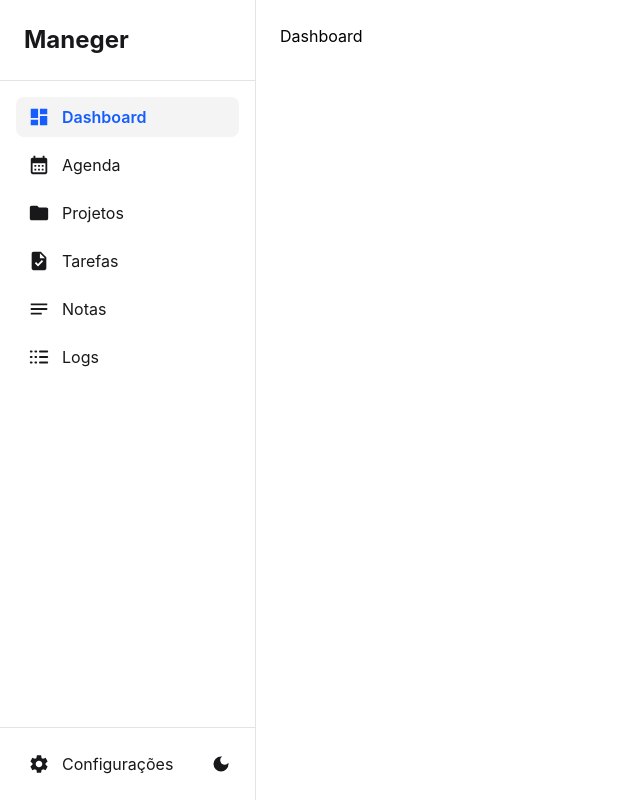
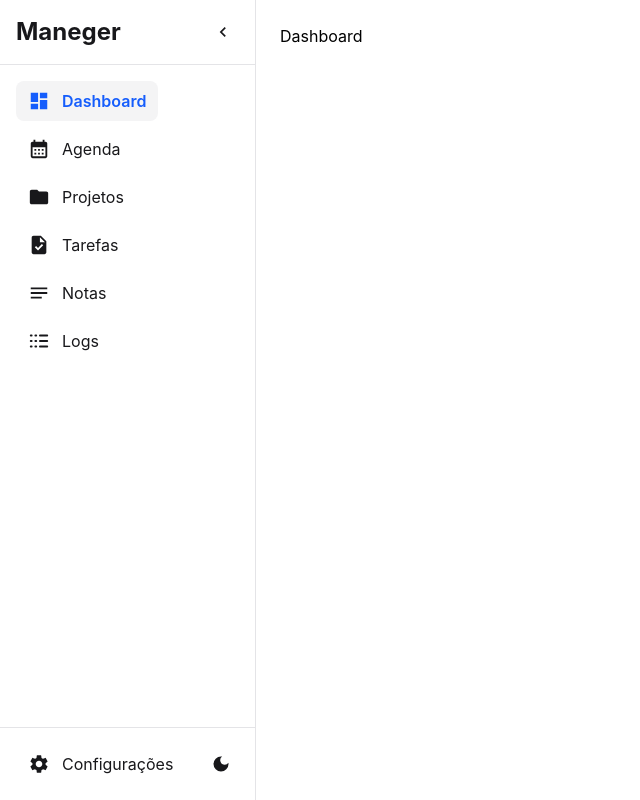
Before and after one commit to eduardolima01/Maneger, a React (Vite) app: page / in a window 1280 px wide. Shown: the whole page, without its empty margins (0-640 px from the left). Built offline with nearby package versions, Linux system fonts and the light colour scheme.

Commit message:
refactor(aside): adicionar recolhimento lateral
- extrair AsideNavItem em arquivo separado
- criar hook useAsideCollapsed com persistência
- adicionar Tooltip para labels no modo recolhido
- implementar animações de transição no menu

```diff
--- a/src/components/layout/AppLayout.tsx
+++ b/src/components/layout/AppLayout.tsx
@@ -1,5 +1,5 @@
 import { Outlet } from '@tanstack/react-router'
-import { Aside } from './Aside'
+import { Aside } from './Aside/Aside'
 
 export function AppLayout() {
   return (
--- a/src/components/layout/Aside.tsx
+++ /dev/null
@@ -1,91 +0,0 @@
-import { Link } from '@tanstack/react-router'
-import {
-  MdDashboard,
-  MdFolder,
-  MdTask,
-  MdCalendarMonth,
-  MdNotes,
-  MdSettings,
-} from 'react-icons/md'
-
-import { ThemeToggle } from '@/components/layout/ThemeToggle'
-import { LuLogs } from 'react-icons/lu'
-
-const menuItems = [
-  {
-    label: 'Dashboard',
-    icon: MdDashboard,
-    to: '/',
-  },
-  {
-    label: 'Agenda',
-    icon: MdCalendarMonth,
-    to: '/agenda',
-  },
-  {
-    label: 'Projetos',
-    icon: MdFolder,
-    to: '/projects',
-  },
-  {
-    label: 'Tarefas',
-    icon: MdTask,
-    to: '/tasks',
-  },
-  {
-    label: 'Notas',
-    icon: MdNotes,
-    to: '/notes',
-  },
-  {
-    label: 'Logs',
-    icon: LuLogs,
-    to: '/logs',
-  },
-]
-
-export function Aside() {
-  return (
-    <aside className="flex h-screen w-64 flex-col border-r border-zinc-200 bg-white text-zinc-900 dark:border-zinc-800 dark:bg-zinc-900 dark:text-zinc-100">
-      <div className="border-b border-zinc-200 p-6 dark:border-zinc-800">
-        <h1 className="text-2xl font-bold">Maneger</h1>
-      </div>
-
-      <nav className="flex-1 p-4">
-        <ul className="space-y-2">
-          {menuItems.map((item) => {
-            const Icon = item.icon
-
-            return (
-              <li key={item.to}>
-                <Link
-                  to={item.to}
-                  className="flex items-center gap-3 rounded-lg px-3 py-2 transition-colors hover:bg-zinc-100 dark:hover:bg-zinc-800"
-                  activeProps={{
-                    className:
-                      'flex items-center gap-3 rounded-lg bg-zinc-100 px-3 py-2 font-semibold text-blue-600 dark:bg-zinc-800 dark:text-blue-400',
-                  }}
-                >
-                  <Icon size={22} />
-                  <span>{item.label}</span>
-                </Link>
-              </li>
-            )
-          })}
-        </ul>
-      </nav>
-
-      <div className="flex items-center justify-between border-t border-zinc-200 p-4 dark:border-zinc-800">
-        <Link
-          to="/settings"
-          className="flex items-center gap-3 rounded-lg px-3 py-2 transition-colors hover:bg-zinc-100 dark:hover:bg-zinc-800"
-        >
-          <MdSettings size={22} />
-          <span>Configurações</span>
-        </Link>
-
-        <ThemeToggle />
-      </div>
-    </aside>
-  )
-}
--- /dev/null
+++ b/src/components/layout/Aside/Aside.tsx
@@ -0,0 +1,69 @@
+import {
+  MdDashboard,
+  MdFolder,
+  MdTask,
+  MdCalendarMonth,
+  MdNotes,
+  MdSettings,
+  MdChevronLeft,
+  MdChevronRight,
+} from 'react-icons/md'
+import { ThemeToggle } from '@/components/layout/ThemeToggle'
+import { LuLogs } from 'react-icons/lu'
+import Tooltip from '@/components/ui/Tooltip'
+import AsideNavItem from './AsideNavItem'
+import { useAsideCollapsed } from './useAsideCollapsed'
+
+const menuItems = [
+  { label: 'Dashboard', icon: MdDashboard, to: '/' },
+  { label: 'Agenda', icon: MdCalendarMonth, to: '/agenda' },
+  { label: 'Projetos', icon: MdFolder, to: '/projects' },
+  { label: 'Tarefas', icon: MdTask, to: '/tasks' },
+  { label: 'Notas', icon: MdNotes, to: '/notes' },
+  { label: 'Logs', icon: LuLogs, to: '/logs' },
+]
+
+export function Aside() {
+  const { collapsed, toggle } = useAsideCollapsed()
+
+  return (
+    <aside
+      className={`flex h-screen flex-col border-r border-zinc-200 bg-white text-zinc-900 transition-all duration-200 ease-in-out dark:border-zinc-800 dark:bg-zinc-900 dark:text-zinc-100 ${collapsed ? 'w-16' : 'w-64'}`}
+    >
+      <div
+        className={`flex items-center border-b border-zinc-200 p-4 dark:border-zinc-800 ${collapsed ? 'justify-center' : 'justify-between'}`}
+      >
+        <h1
+          className={`overflow-hidden whitespace-nowrap text-2xl font-bold transition-all duration-200 ${collapsed ? 'w-0 opacity-0' : 'w-auto opacity-100'}`}
+        >
+          Maneger
+        </h1>
+
+        <Tooltip content={collapsed ? 'Expandir menu' : 'Recolher menu'} side="right" disabled={false}>
+          <button
+            onClick={toggle}
+            className="flex h-8 w-8 shrink-0 items-center justify-center rounded-lg transition-colors hover:bg-zinc-100 dark:hover:bg-zinc-800"
+            aria-label={collapsed ? 'Expandir menu' : 'Recolher menu'}
+          >
+            {collapsed ? <MdChevronRight size={20} /> : <MdChevronLeft size={20} />}
+          </button>
+        </Tooltip>
+      </div>
+
+      <nav className="flex-1 p-4">
+        <ul className="space-y-2">
+          {menuItems.map((item) => (
+            <li key={item.to}>
+              <AsideNavItem to={item.to} label={item.label} icon={item.icon} collapsed={collapsed} />
+            </li>
+          ))}
+        </ul>
+      </nav>
+
+      <div className={`flex items-center border-t border-zinc-200 p-4 dark:border-zinc-800 ${collapsed ? 'flex-col gap-3' : 'justify-between'}`}>
+        <AsideNavItem to="/settings" label="Configurações" icon={MdSettings} collapsed={collapsed} />
+        <ThemeToggle />
+      </div>
+    </aside>
+  )
+}
--- /dev/null
+++ b/src/components/layout/Aside/AsideNavItem.tsx
@@ -0,0 +1,32 @@
+import Tooltip from '@/components/ui/Tooltip';
+import { Link } from '@tanstack/react-router';
+import type { IconType } from 'react-icons';
+
+interface AsideNavItemProps {
+  to: string;
+  label: string;
+  icon: IconType;
+  collapsed: boolean;
+}
+
+export default function AsideNavItem({ to, label, icon: Icon, collapsed }: AsideNavItemProps) {
+  const baseClass = `flex items-center rounded-lg px-3 py-2 transition-colors hover:bg-zinc-100 dark:hover:bg-zinc-800 ${collapsed ? 'justify-center' : 'gap-3'}`;
+  const activeClass = `flex items-center rounded-lg bg-zinc-100 px-3 py-2 font-semibold text-blue-600 dark:bg-zinc-800 dark:text-blue-400 ${collapsed ? 'justify-center' : 'gap-3'}`;
+
+  return (
+    <Tooltip content={label} side="right" disabled={!collapsed}>
+      <Link
+        to={to}
+        className={baseClass}
+        activeProps={{ className: activeClass }}
+      >
+        <Icon size={22} className="shrink-0" />
+        <span
+          className={`overflow-hidden whitespace-nowrap transition-all duration-200 ${collapsed ? 'w-0 opacity-0' : 'ml-0 w-auto opacity-100'}`}
+        >
+          {label}
+        </span>
+      </Link>
+    </Tooltip>
+  );
+}
--- /dev/null
+++ b/src/components/layout/Aside/useAsideCollapsed.ts
@@ -0,0 +1,40 @@
+import { useState, useEffect, useCallback } from 'react';
+
+const STORAGE_KEY = 'maneger:asideCollapsed';
+
+function readInitial(): boolean {
+  try {
+    return sessionStorage.getItem(STORAGE_KEY) === '1';
+  } catch {
+    return false;
+  }
+}
+
+type Listener = (value: boolean) => void;
+let currentValue = readInitial();
+const listeners = new Set<Listener>();
+
+function setGlobalValue(value: boolean) {
+  currentValue = value;
+  try {
+    sessionStorage.setItem(STORAGE_KEY, value ? '1' : '0');
+  } catch {
+    // sessionStorage indisponível — estado ainda funciona em memória nesta sessão de execução
+  }
+  listeners.forEach((l) => l(value));
+}
+
+export function useAsideCollapsed() {
+  const [collapsed, setCollapsed] = useState(currentValue);
+
+  useEffect(() => {
+    const listener: Listener = (value) => setCollapsed(value);
+    listeners.add(listener);
+    return () => { listeners.delete(listener); };
+  }, []);
+
+  const toggle = useCallback(() => setGlobalValue(!currentValue), []);
+  const setCollapsedValue = useCallback((value: boolean) => setGlobalValue(value), []);
+
+  return { collapsed, toggle, setCollapsed: setCollapsedValue };
+}
--- /dev/null
+++ b/src/components/ui/Tooltip.tsx
@@ -0,0 +1,44 @@
+import { useState, useRef, type ReactNode } from 'react';
+
+interface TooltipProps {
+  content: string;
+  children: ReactNode;
+  side?: 'right' | 'top' | 'bottom' | 'left';
+  disabled?: boolean;
+}
+
+const SIDE_CLASSES: Record<NonNullable<TooltipProps['side']>, string> = {
+  right: 'left-full top-1/2 -translate-y-1/2 ml-2',
+  left: 'right-full top-1/2 -translate-y-1/2 mr-2',
+  top: 'bottom-full left-1/2 -translate-x-1/2 mb-2',
+  bottom: 'top-full left-1/2 -translate-x-1/2 mt-2',
+};
+
+export default function Tooltip({ content, children, side = 'right', disabled = false }: TooltipProps) {
+  const [visible, setVisible] = useState(false);
+  const timeoutRef = useRef<ReturnType<typeof setTimeout> | null>(null);
+
+  function show() {
+    if (disabled) return;
+    timeoutRef.current = setTimeout(() => setVisible(true), 300);
+  }
+
+  function hide() {
+    if (timeoutRef.current) clearTimeout(timeoutRef.current);
+    setVisible(false);
+  }
+
+  return (
+    <div onMouseEnter={show} onMouseLeave={hide} className="relative inline-flex">
+      {children}
+      {!disabled && (
+        <div
+          role="tooltip"
+          className={`pointer-events-none absolute z-50 whitespace-nowrap rounded-md bg-zinc-900 px-2 py-1 text-xs text-white shadow-md transition-opacity duration-150 dark:bg-zinc-700 ${SIDE_CLASSES[side]} ${visible ? 'opacity-100' : 'opacity-0'}`}
+        >
+          {content}
+        </div>
+      )}
+    </div>
+  );
+}
```
Also changed, not shown: src/projects/Project/ProjectSettingsModal.tsx (line endings or trailing spaces).
